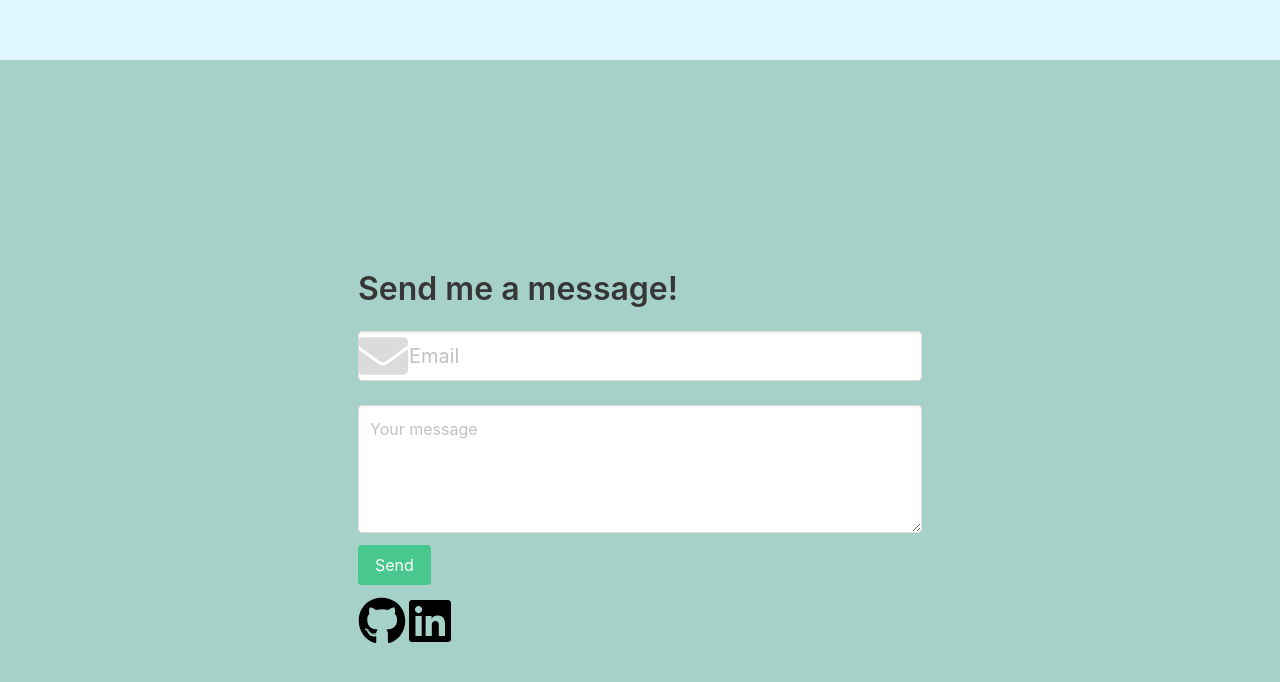
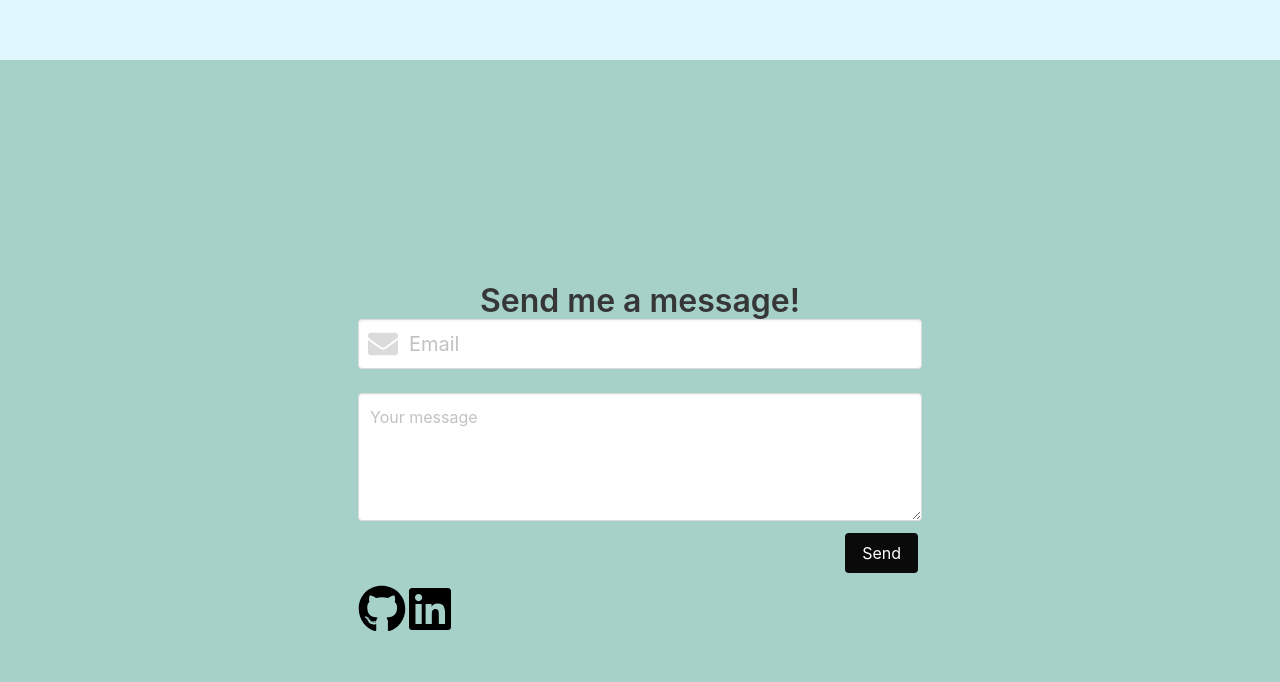
Before and after one commit to tbriany/portfolio, a React (Create React App) app in the folder frontend/: page / in a window 1280 px wide. Shown: the part 7636-8318 px from the top of the page. Built offline with nearby package versions, Linux system fonts and the light colour scheme.

Commit message:
updates contact form

```diff
--- a/frontend/src/Components/Contact.jsx
+++ b/frontend/src/Components/Contact.jsx
@@ -12,9 +12,11 @@ const Contact = () => {
       <div class="hero-body">
         <div class="container">
 
-          <div class="columns is-mobile">
+        <div class="columns">
             <div class="column is-half is-offset-one-quarter">
+            <div class="has-text-centered">
               <h1 class="title">Send me a message!</h1>
+            </div>
               <MyForm />
 
               <div className="contactIcons">
--- a/frontend/src/Components/MyForm.jsx
+++ b/frontend/src/Components/MyForm.jsx
@@ -23,8 +23,8 @@ export default class MyForm extends React.Component {
         >
 
           <div class="control has-icons-left">
-        <input class="input is-medium" type="email" placeholder="Email" name="email"/>
-        <FontAwesomeIcon icon={faEnvelope} className="icon is-left"/>
+            <input class="input is-medium" type="email" placeholder="Email" name="email" />
+            <FontAwesomeIcon icon={faEnvelope} className="icon is-left" style={{ height: "30px", marginTop: "10px" }} />
           </div>
           <br></br>
 
@@ -36,11 +36,13 @@ export default class MyForm extends React.Component {
           {status === "SUCCESS" ? <h2 class="subtitle"> Thanks! </h2> :
             <div class="field">
               <p class="control">
-                 <button class="button is-success">
+                <div class="buttons is-right">
+                  <button class="button is-black">
                     Send
                  </button>
+                </div>
               </p>
-                </div> }
+            </div>}
           {status === "ERROR" && <p>Ooops! There was an error.</p>}
         </form>
       </div>
```
Lines whose indentation alone changed are shown as unchanged.
